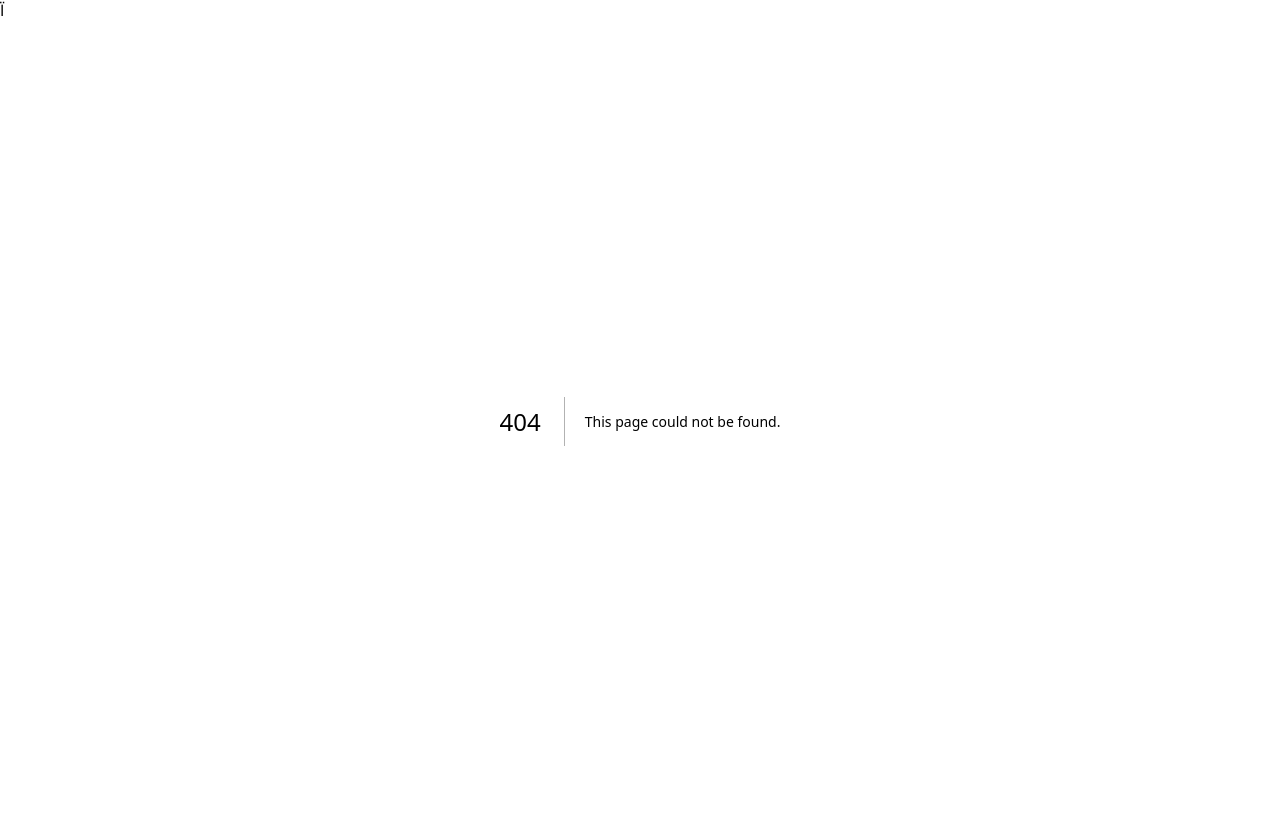
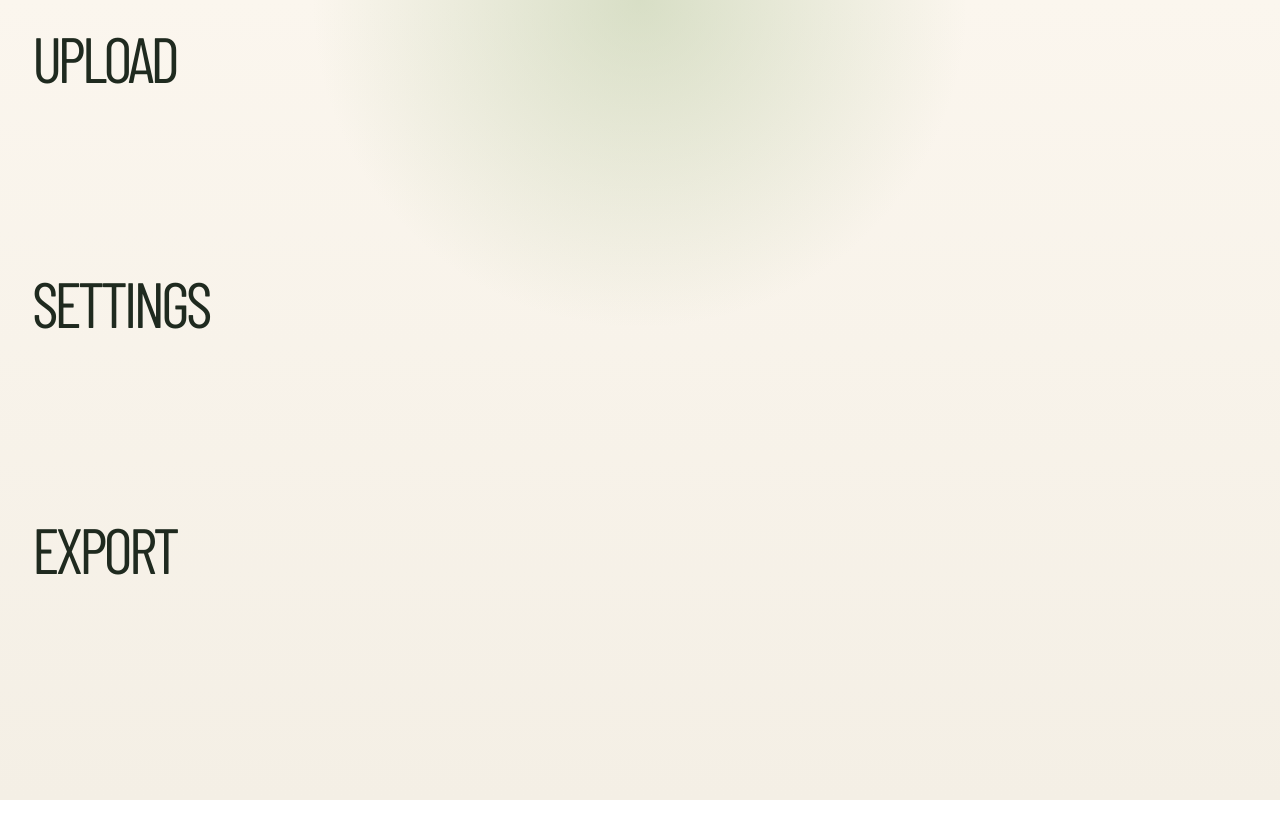
Before and after one commit to dj24/blog, a Next.js app: page /dither in a window 1280 px wide. Before the commit this address had no page. After the commit the page ends 800 px from the top, so only its background shows below. Built offline with nearby package versions, Linux system fonts and the light colour scheme.

Commit message:
dither page

```diff
--- /dev/null
+++ b/app/dither/page.module.css
@@ -0,0 +1,26 @@
+.page {
+  --dither-spacing: 4vmin;
+
+  display: flex;
+  min-height: 100vh;
+
+  font-family: var(--font-saira), sans-serif;
+}
+
+.leftPanel,
+.rightPanel {
+  flex: 1;
+}
+
+.leftPanel {
+  background: #000;
+  color: #fff;
+}
+
+.rightPanel {
+  padding: var(--dither-spacing);
+  font-family: var(--font-barlow-condensed), sans-serif;
+  letter-spacing: -0.5vmin;
+  display: flex;
+  flex-direction: column;
+}
--- /dev/null
+++ b/app/dither/page.tsx
@@ -0,0 +1,37 @@
+import { Barlow_Condensed, Saira } from "next/font/google";
+import styles from "./page.module.css";
+
+const saira = Saira({
+  variable: "--font-saira",
+  subsets: ["latin"],
+});
+
+const barlowCondensed = Barlow_Condensed({
+  variable: "--font-barlow-condensed",
+  weight: ["400", "700"],
+  subsets: ["latin"],
+});
+
+const Panel = ({ children }: { children: React.ReactNode }) => {
+  return <div style={{ flex: "1" }}>{children}</div>;
+};
+
+const Page = () => {
+  return (
+    <main className={`${saira.variable} ${barlowCondensed.variable} ${styles.page}`}>
+      <section className={styles.rightPanel}>
+        <Panel>
+          <h1 style={{ fontSize: "8vmin", fontWeight: 400, lineHeight: 0.8 }}>UPLOAD</h1>
+        </Panel>
+        <Panel>
+          <h1 style={{ fontSize: "8vmin", fontWeight: 400, lineHeight: 0.8 }}>SETTINGS</h1>{" "}
+        </Panel>
+        <Panel>
+          <h1 style={{ fontSize: "8vmin", fontWeight: 400, lineHeight: 0.8 }}>EXPORT</h1>{" "}
+        </Panel>
+      </section>
+    </main>
+  );
+};
+
+export default Page;
--- a/app/layout.tsx
+++ b/app/layout.tsx
@@ -25,7 +25,7 @@ const RootLayout = ({
 }>) => {
   return (
     <html lang="en" className={`${geistSans.variable} ${geistMono.variable}`}>
-      Ï<Analytics/>
+      <Analytics/>
       <body>{children}</body>
     </html>
   );
--- a/app/page.tsx
+++ b/app/page.tsx
@@ -1,7 +1,7 @@
-import {redirect} from "next/navigation";
+import { redirect } from "next/navigation";
 
 const Home = () => {
-  redirect('/blog');
+  redirect("/dither");
 };
 
 export default Home;
--- a/package.json
+++ b/package.json
@@ -6,7 +6,9 @@
     "dev": "next dev",
     "build": "next build",
     "start": "next start",
-    "lint": "eslint"
+    "lint": "eslint",
+    "format": "prettier --write .",
+    "format:check": "prettier --check ."
   },
   "dependencies": {
     "@vercel/analytics": "^2.0.1",
@@ -20,6 +22,7 @@
     "@types/react-dom": "^19",
     "eslint": "^9",
     "eslint-config-next": "16.2.7",
+    "prettier": "^3.8.4",
     "typescript": "^5"
   },
   "ignoreScripts": [
```
Also changed, not shown: .prettierrc.json (added), 2 other files (tests, documents, lock files or other folders).
